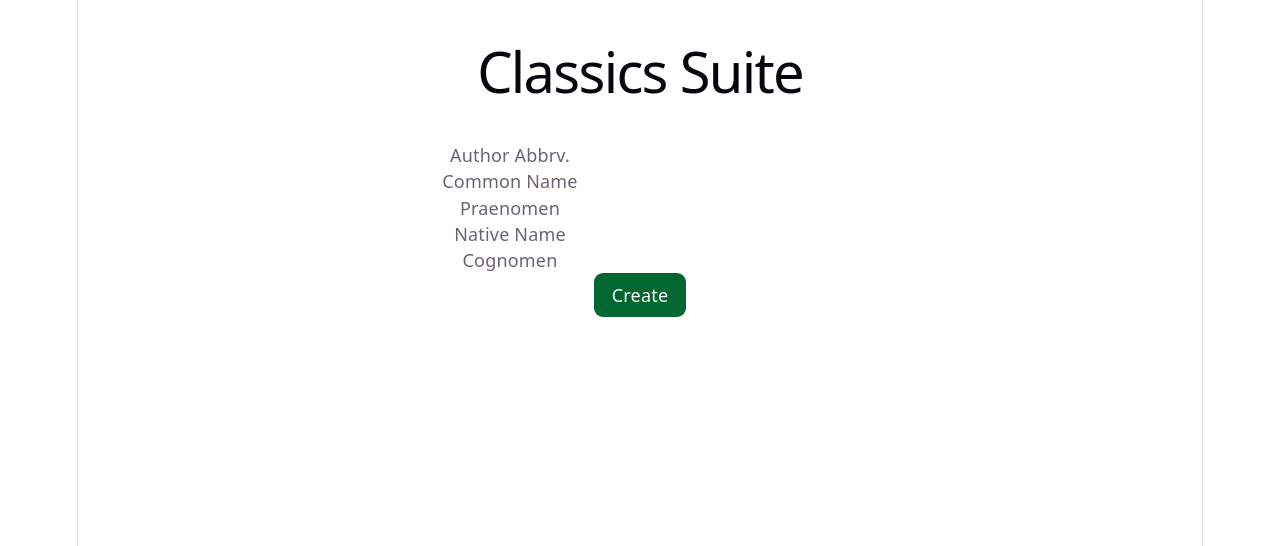
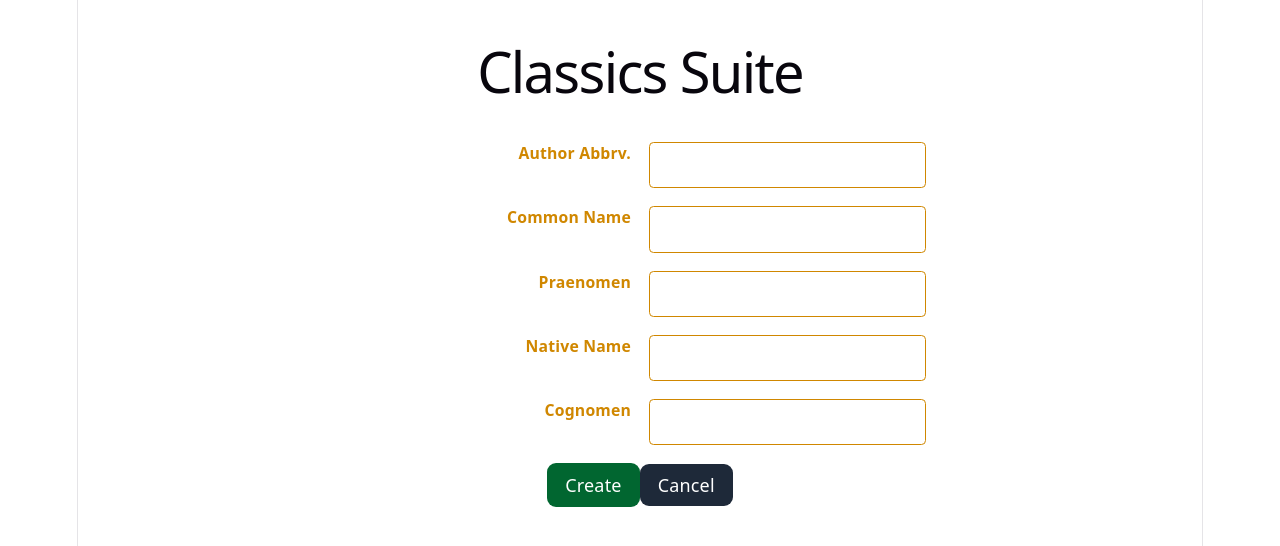
Before and after one commit to alkandrana/classics-suite-react, a React (Vite) app in the folder react/: page /authors/add in a window 1280 px wide. Shown: the top 546 px of the page. Built offline with nearby package versions, Linux system fonts and the light colour scheme.

Commit message:
Converted the Author add form component to handle editing, too.

```diff
--- a/react/src/components/authors/AuthorForm.jsx
+++ b/react/src/components/authors/AuthorForm.jsx
@@ -1,7 +1,27 @@
-// import {useState, useEffect } from "react";
+import {useState, useEffect } from "react";
+import { useParams, useNavigate, Link } from "react-router-dom";
 
 export default function AuthorForm() {
+    const [author, setAuthor] = useState("");
+    const {authorId} = useParams();
+    const navigate = useNavigate();
 
+    useEffect(() => {
+        const fetchAuthors = async () => {
+            const response = await fetch(`http://localhost:3000/authors/${authorId}`);
+            const content = await response.json();
+            if (response.ok){
+                setAuthor(content);
+                console.log(content);
+            } else {
+                console.log("Error fetching author: ", response.status, content);
+            }
+        }
+
+        if (authorId){
+            fetchAuthors();
+        }
+    }, []);
     const handleSubmit = async (e) => {
         e.preventDefault();
         const target = e.target;
@@ -11,42 +31,66 @@ export default function AuthorForm() {
             console.log("Author Abbrv. and Name are required.");
         }
         console.log("Constructed object to create: ", authorRecord);
-        const response = await fetch("http://localhost:3000/authors", {
-            method: "POST",
+        let url, method;
+        if (authorId){
+            url = `http://localhost:3000/authors/${authorId}`;
+            method = "PATCH";
+        } else {
+            url = "http://localhost:3000/authors";
+            method = "POST";
+        }
+        console.log(url, method);
+        console.log(JSON.stringify(authorRecord));
+        const response = await fetch(url, {
+            method: method,
             headers: {"Content-Type": "application/json"},
             body: JSON.stringify(authorRecord),
         });
         const content = await response.json();
         if (response.ok) {
             console.log(content);
+            navigate('/authors');
         } else {
-            console.log("Error creating author: ", response.status, content);
+            console.log("Error updating author: ", response.status, content);
         }
+
+
     }
 
     return (
-        <form onSubmit={handleSubmit}>
-            <div>
-                <label htmlFor="code">Author Abbrv.</label>
-                <input type="text" id="code" name="code" />
+        <form onSubmit={handleSubmit} className="text-yellow-600">
+            <div className="mb-4 grid grid-cols-2 gap-4">
+                <label htmlFor="code" className="text-right text-sm font-semibold mb-2">
+                    Author Abbrv.
+                </label>
+                <input type="text" id="code" name="code" defaultValue={author.code} className="w-1/2 px-3 py-2 border rounded" />
             </div>
-            <div>
-                <label htmlFor="name">Common Name</label>
-                <input type="text" id="name" name="name" />
+            <div className="mb-4 grid grid-cols-2 gap-4">
+                <label htmlFor="name" className="text-right text-sm font-semibold mb-2">
+                    Common Name
+                </label>
+                <input type="text" id="name" name="name" defaultValue={author.name} className="w-1/2 px-3 py-2 border rounded" />
             </div>
-            <div>
-                <label htmlFor="praenomen">Praenomen</label>
-                <input type="text" id="praenomen" name="praenomen" />
+            <div className="mb-4 grid grid-cols-2 gap-4">
+                <label htmlFor="praenomen" className="text-right text-sm font-semibold mb-2">
+                    Praenomen
+                </label>
+                <input type="text" id="praenomen" name="praenomen" defaultValue={author.praenomen} className="w-1/2 px-3 py-2 border rounded" />
             </div>
-            <div>
-                <label htmlFor="nomen">Native Name</label>
-                <input type="text" id="nomen" name="nomen" />
+            <div className="mb-4 grid grid-cols-2 gap-4">
+                <label htmlFor="nomen" className="text-right text-sm font-semibold mb-2">
+                    Native Name
+                </label>
+                <input type="text" id="nomen" name="nomen" defaultValue={author.nomen} className="w-1/2 px-3 py-2 border rounded" />
             </div>
-            <div>
-                <label htmlFor="cognomen">Cognomen</label>
-                <input type="text" id="cognomen" name="cognomen" />
+            <div className="mb-4 grid grid-cols-2 gap-4">
+                <label htmlFor="cognomen" className="text-right text-sm font-semibold mb-2">
+                    Cognomen
+                </label>
+                <input type="text" id="cognomen" name="cognomen" defaultValue={author.cognomen} className="w-1/2 px-3 py-2 border rounded" />
             </div>
             <button type="submit" className="px-4 py-2 bg-green-800 text-white rounded-lg hover:bg-green-400 transition">Create</button>
+            <Link to="/authors" className="px-4 py-2 bg-gray-800 text-white rounded-lg hover:bg-gray-400 transition">Cancel</Link>
         </form>
     )
 }
--- a/react/src/components/authors/Authors.jsx
+++ b/react/src/components/authors/Authors.jsx
@@ -20,16 +20,18 @@ export default function Authors() {
     return (
         <div className="">
             <Link to="/authors/add" className="px-4 py-2 bg-purple-800 text-white rounded-lg hover:bg-purple-400 transition">Create New</Link>
-            <div className="grid grid-cols-3 gap-4 font-bold border-b">
+            <div className="grid grid-cols-4 gap-4 font-bold border-b">
                 <p>Author Abbrv.</p>
                 <p>Common Name</p>
                 <p>Native Name</p>
+                <p>Actions</p>
             </div>
             {authors.map((author) => (
-                <div key={author.id} className="grid grid-cols-3 gap-4">
+                <div key={author.id} className="grid grid-cols-4 gap-4">
                     <p>{author.code}</p>
                     <p>{author.name}</p>
                     <p>{`${author.praenomen} ${author.nomen} ${author.cognomen}`}</p>
+                    <Link to={`/authors/${author.id}/edit`}>Edit</Link>
                 </div>
             ))}
         </div>
--- a/react/src/main.jsx
+++ b/react/src/main.jsx
@@ -1,6 +1,6 @@
-import { StrictMode } from 'react'
-import { createRoot } from 'react-dom/client'
-import { BrowserRouter, Route, Routes } from 'react-router-dom'
+import {StrictMode} from 'react'
+import {createRoot} from 'react-dom/client'
+import {BrowserRouter, Route, Routes} from 'react-router-dom'
 import './index.css'
 import App from './components/App.jsx'
 import HomePage from "./components/HomePage.jsx";
@@ -11,14 +11,17 @@ createRoot(document.getElementById('root')).render(
     <StrictMode>
         <BrowserRouter>
             <Routes>
-              <Route path="/" element={<App />}>
-                  <Route index element={<HomePage />} />
+                <Route path="/" element={<App/>}>
+                    <Route index element={<HomePage/>}/>
                     <Route path="works">
 
                     </Route>
                     <Route path="authors">
-                    <Route index element={<Authors />} />
-                    <Route path="add" element={<AuthorForm />} />
+                        <Route index element={<Authors/>}/>
+                        <Route path="add" element={<AuthorForm/>}/>
+                        <Route path=":authorId">
+                            <Route path="edit" element={<AuthorForm/>} />
+                        </Route>
                     </Route>
                 </Route>
             </Routes>
```
Lines whose indentation alone changed are shown as unchanged.
